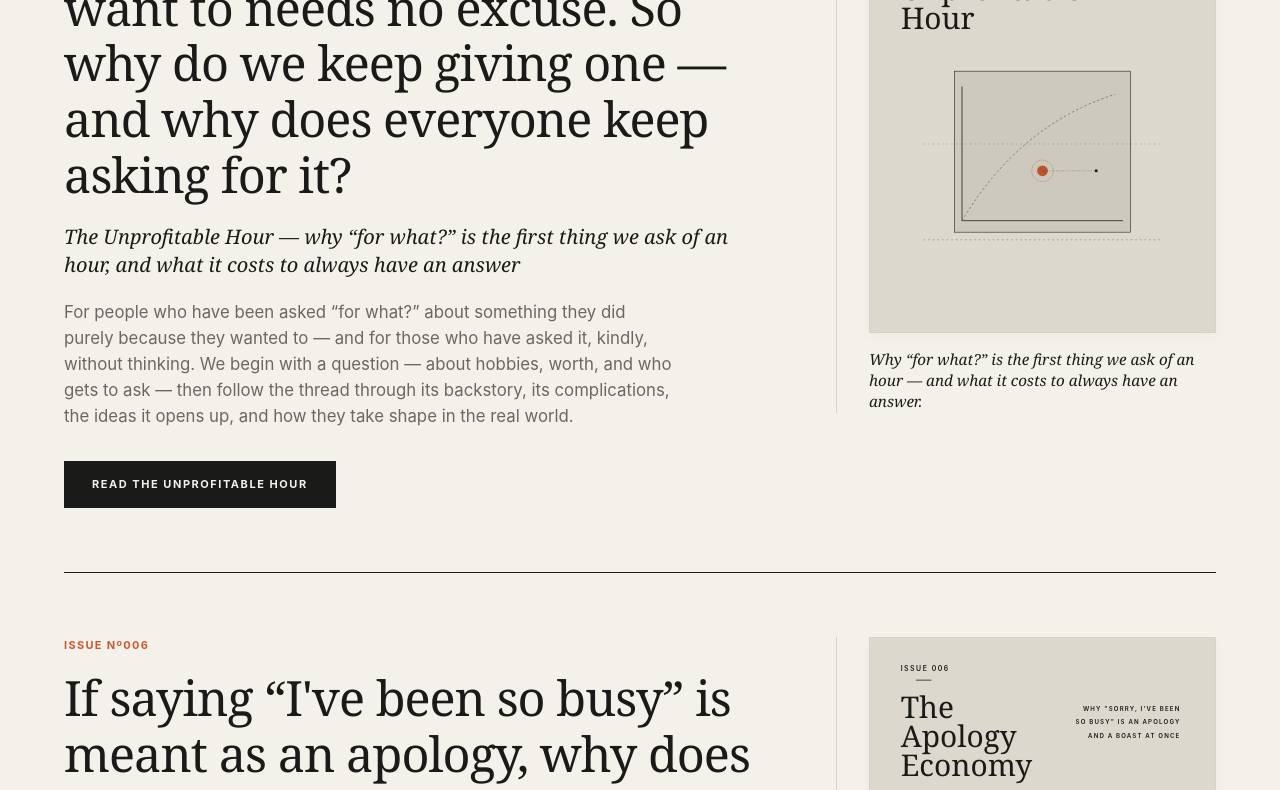
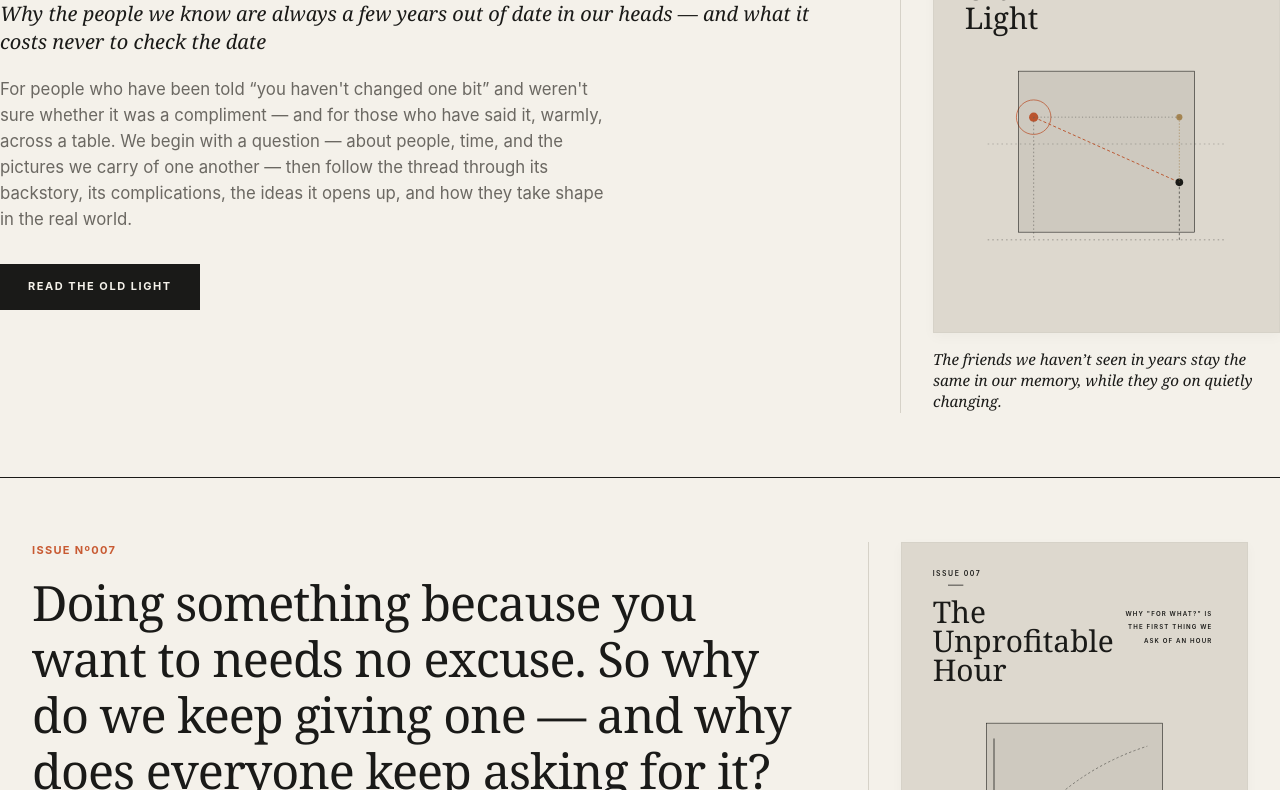
Before and after one commit to yuhui-TCP/thecommonplaces, a plain HTML site: page index.html in a window 1280 px wide. Shown: the part 249-1039 px from the top of the page. Drawn offline with Linux system fonts and the light colour scheme.

Commit message:
Update index.html

```diff
--- a/index.html
+++ b/index.html
@@ -391,7 +391,68 @@ nav.primary a[aria-current="page"] {
   </div>
 </header>
 
-<main class="wrap">
+<!-- Featured Issue Section: Issue 008 -->
+<section class="hero">
+  <div>
+    <span class="eyebrow">Issue Nº008</span>
+    <h1>The Old Light</h1>
+    <p class="issue-subtitle">Why the people we know are always a few years out of date in our heads — and what it costs never to check the date</p>
+    <p class="dek">For people who have been told “you haven't changed one bit” and weren't sure whether it was a compliment — and for those who have said it, warmly, across a table. We begin with a question — about people, time, and the pictures we carry of one another — then follow the thread through its backstory, its complications, the ideas it opens up, and how they take shape in the real world.</p>
+    <a class="cta-button" href="issue-008.html">Read The Old Light</a>
+  </div>
+
+  <div class="side-card">
+    <div class="cover-container">
+      <!-- SVG Artwork for Issue 008 Cover -->
+      <svg class="cover-svg" viewBox="0 0 900 1150" xmlns="http://www.w3.org/2000/svg" role="img" aria-label="Issue 008 Cover Artwork: The Old Light">
+        <!-- Background Paper -->
+        <rect width="900" height="1150" fill="#DDD8CE"/>
+
+        <!-- Top Left Label -->
+        <text x="80" y="85" font-family="-apple-system, BlinkMacSystemFont, sans-serif" font-size="18" font-weight="600" letter-spacing="4" fill="#1A1A18">ISSUE 008</text>
+        <line x1="120" y1="110" x2="160" y2="110" stroke="#1A1A18" stroke-width="2"/>
+
+        <!-- Top Right Subtitle -->
+        <text x="810" y="190" font-family="-apple-system, BlinkMacSystemFont, sans-serif" font-size="16" font-weight="600" letter-spacing="3" fill="#1A1A18" text-anchor="end">WHY THE PEOPLE</text>
+        <text x="810" y="225" font-family="-apple-system, BlinkMacSystemFont, sans-serif" font-size="16" font-weight="600" letter-spacing="3" fill="#1A1A18" text-anchor="end">WE KNOW ARE ALWAYS</text>
+        <text x="810" y="260" font-family="-apple-system, BlinkMacSystemFont, sans-serif" font-size="16" font-weight="600" letter-spacing="3" fill="#1A1A18" text-anchor="end">OUT OF DATE</text>
+
+        <!-- Main Serif Headline -->
+        <text x="80" y="210" font-family="Georgia, serif" font-size="78" fill="#1A1A18">The</text>
+        <text x="80" y="285" font-family="Georgia, serif" font-size="78" fill="#1A1A18">Old</text>
+        <text x="80" y="360" font-family="Georgia, serif" font-size="78" fill="#1A1A18">Light</text>
+
+        <!-- Graphic Elements (Stellar Light Rays & Delayed Perception Diagram) -->
+        <g transform="translate(140, 410)">
+          <!-- Outer Grid / Floor lines -->
+          <line x1="0" y1="500" x2="620" y2="500" stroke="#6B6862" stroke-width="1.5" stroke-dasharray="4,8"/>
+          <line x1="0" y1="250" x2="620" y2="250" stroke="#6B6862" stroke-width="1" stroke-dasharray="4,8"/>
+
+          <!-- Distant Light Source (Betelgeuse / Past Image) -->
+          <circle cx="120" cy="180" r="45" fill="none" stroke="#C85A32" stroke-width="2"/>
+          <circle cx="120" cy="180" r="12" fill="#C85A32"/>
+
+          <!-- Light Travel Vectors & Time Delay Lines -->
+          <line x1="120" y1="180" x2="500" y2="350" stroke="#C85A32" stroke-width="2.5" stroke-dasharray="8,6"/>
+          <line x1="120" y1="180" x2="120" y2="500" stroke="#6B6862" stroke-width="1.5" stroke-dasharray="4,6"/>
+
+          <!-- Observer / Present Node -->
+          <circle cx="500" cy="350" r="10" fill="#1A1A18"/>
+          <line x1="500" y1="350" x2="500" y2="500" stroke="#1A1A18" stroke-width="1.5" stroke-dasharray="6,6"/>
+
+          <!-- Evolving Real-Time Position (Unseen Companion / Divergent Reality) -->
+          <circle cx="500" cy="180" r="8" fill="#B08D57"/>
+          <line x1="120" y1="180" x2="500" y2="180" stroke="#6B6862" stroke-width="1.5" stroke-dasharray="3,6"/>
+          <line x1="500" y1="180" x2="500" y2="350" stroke="#B08D57" stroke-width="1.5" stroke-dasharray="4,4"/>
+        </g>
+
+        <!-- Translucent Geometric Accent Overlay -->
+        <rect x="220" y="470" width="460" height="420" fill="#1A1A18" fill-opacity="0.08" stroke="#1A1A18" stroke-width="1.5"/>
+      </svg>
+    </div>
+    <p class="cover-caption">The friends we haven’t seen in years stay the same in our memory, while they go on quietly changing.</p>
+  </div>
+</section>
 <main class="wrap">
 <!-- Featured Issue Section: Issue 007 -->
 <section class="hero">
```
